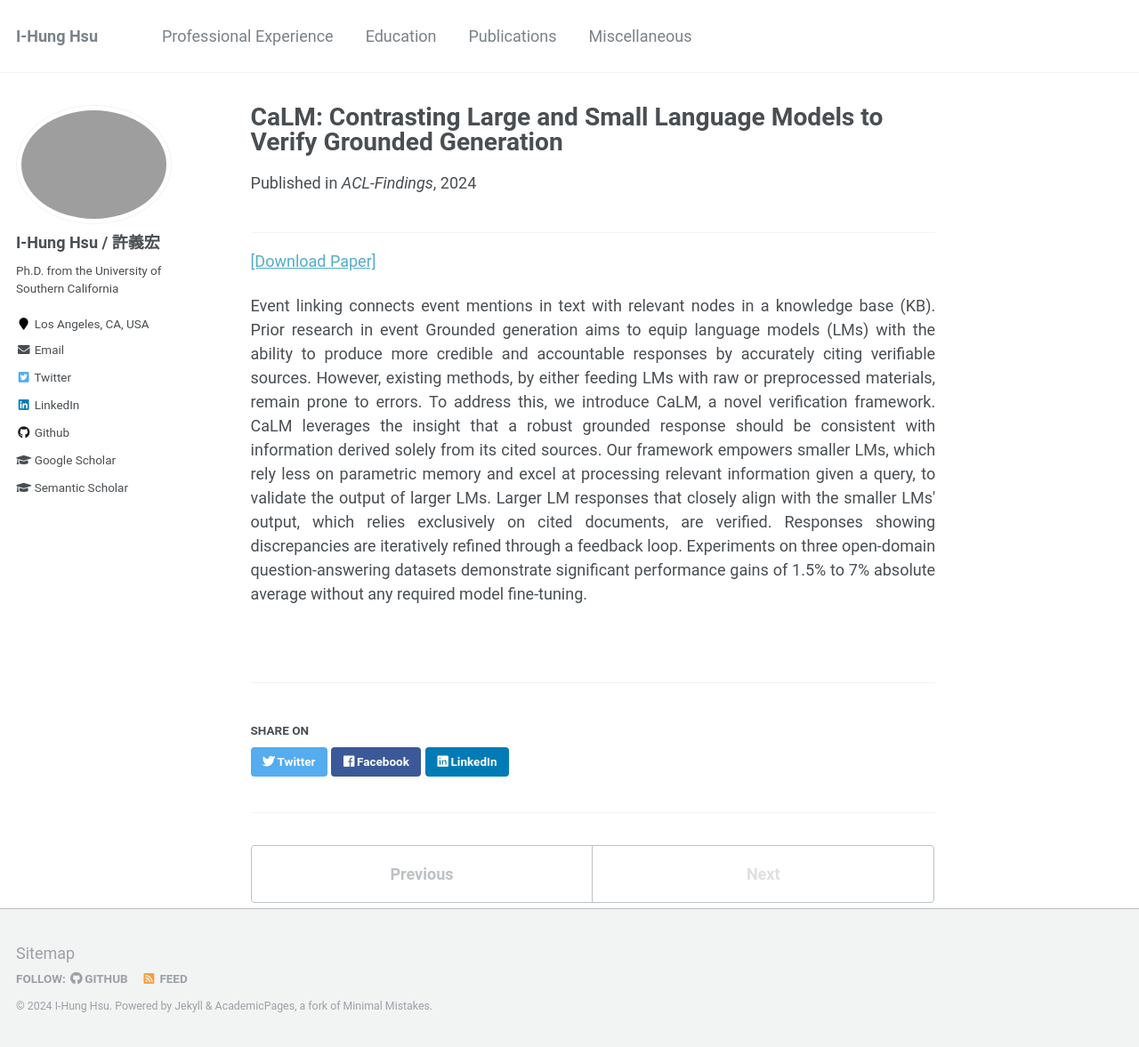
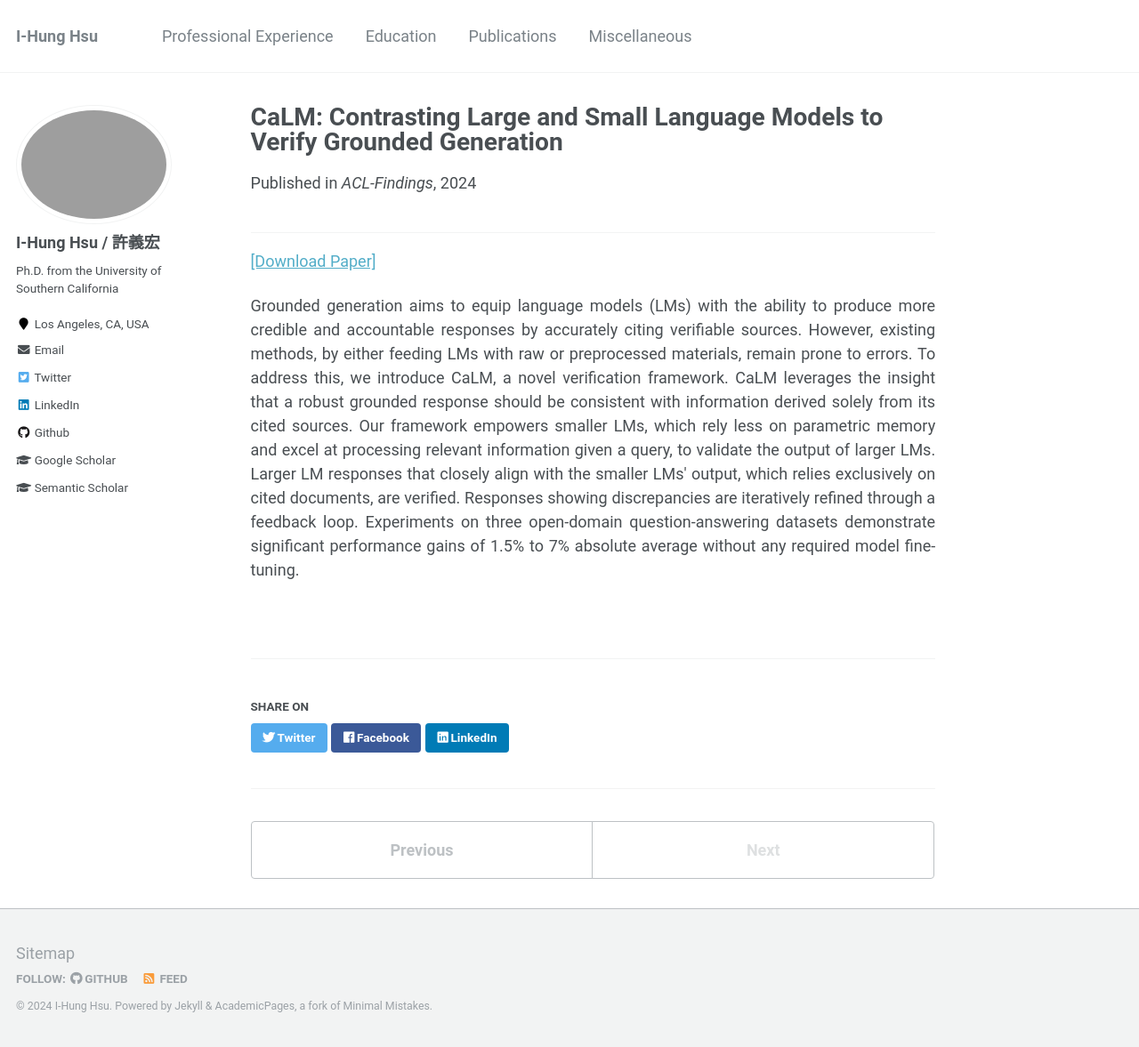
Before and after one commit to ihungalexhsu/ihungalexhsu.github.io, a Jekyll site: the page built from _publications/18_CaLM.md, in a window 1280 px wide and 1177 px high. Shown: the whole window at 89% size. Built offline with Jekyll 4.4.1, drawn with Linux system fonts in a browser that asks for light colours.

```diff
--- a/_publications/18_CaLM.md
+++ b/_publications/18_CaLM.md
@@ -13,5 +13,5 @@ excerpt: ''
 <a href='https://arxiv.org/abs/2406.05365.pdf' target="_blank">[Download Paper]</a>
 
 <p align="justify">
-Event linking connects event mentions in text with relevant nodes in a knowledge base (KB). Prior research in event Grounded generation aims to equip language models (LMs) with the ability to produce more credible and accountable responses by accurately citing verifiable sources. However, existing methods, by either feeding LMs with raw or preprocessed materials, remain prone to errors. To address this, we introduce CaLM, a novel verification framework. CaLM leverages the insight that a robust grounded response should be consistent with information derived solely from its cited sources. Our framework empowers smaller LMs, which rely less on parametric memory and excel at processing relevant information given a query, to validate the output of larger LMs. Larger LM responses that closely align with the smaller LMs' output, which relies exclusively on cited documents, are verified. Responses showing discrepancies are iteratively refined through a feedback loop. Experiments on three open-domain question-answering datasets demonstrate significant performance gains of 1.5% to 7% absolute average without any required model fine-tuning.
+Grounded generation aims to equip language models (LMs) with the ability to produce more credible and accountable responses by accurately citing verifiable sources. However, existing methods, by either feeding LMs with raw or preprocessed materials, remain prone to errors. To address this, we introduce CaLM, a novel verification framework. CaLM leverages the insight that a robust grounded response should be consistent with information derived solely from its cited sources. Our framework empowers smaller LMs, which rely less on parametric memory and excel at processing relevant information given a query, to validate the output of larger LMs. Larger LM responses that closely align with the smaller LMs' output, which relies exclusively on cited documents, are verified. Responses showing discrepancies are iteratively refined through a feedback loop. Experiments on three open-domain question-answering datasets demonstrate significant performance gains of 1.5% to 7% absolute average without any required model fine-tuning.
 </p>
```
